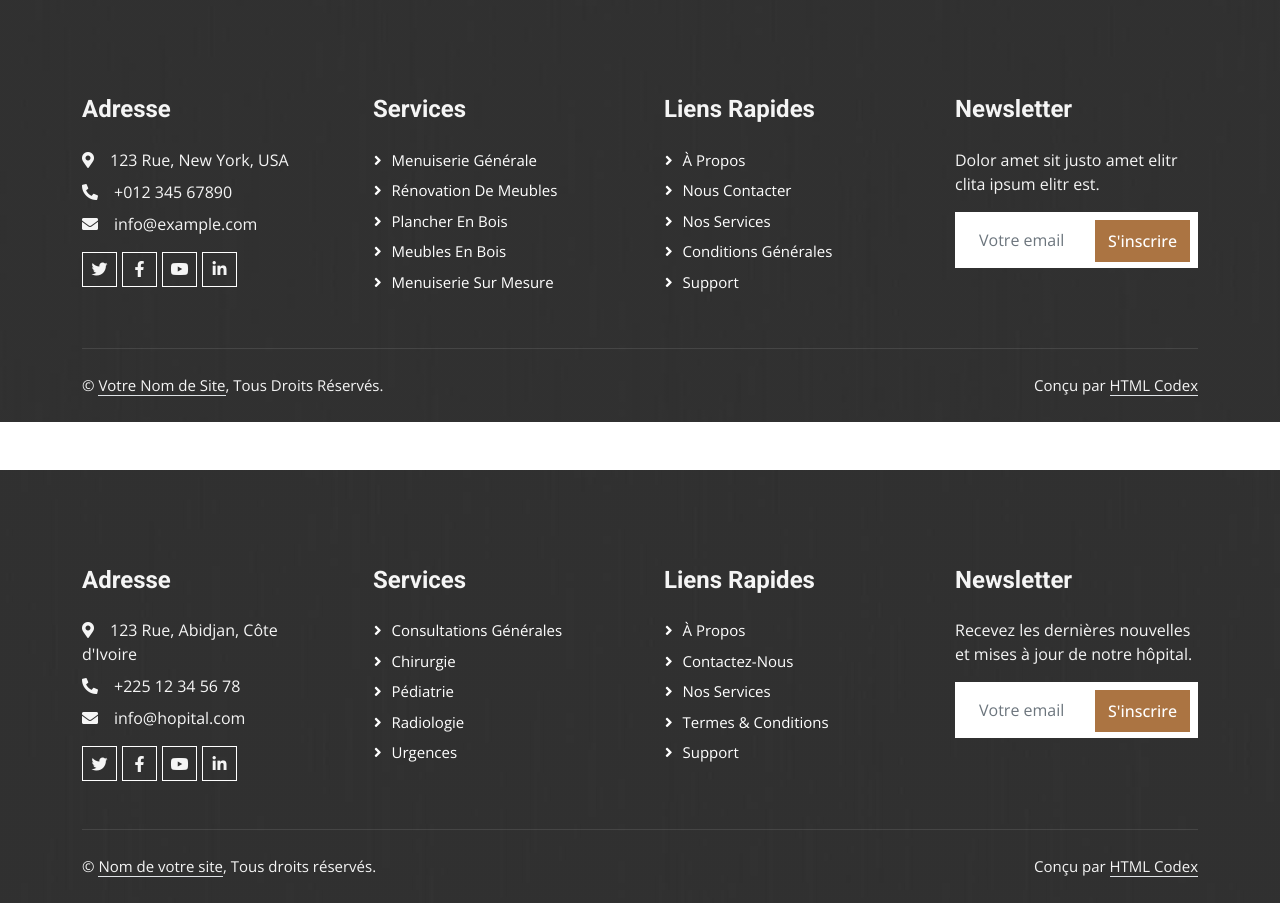
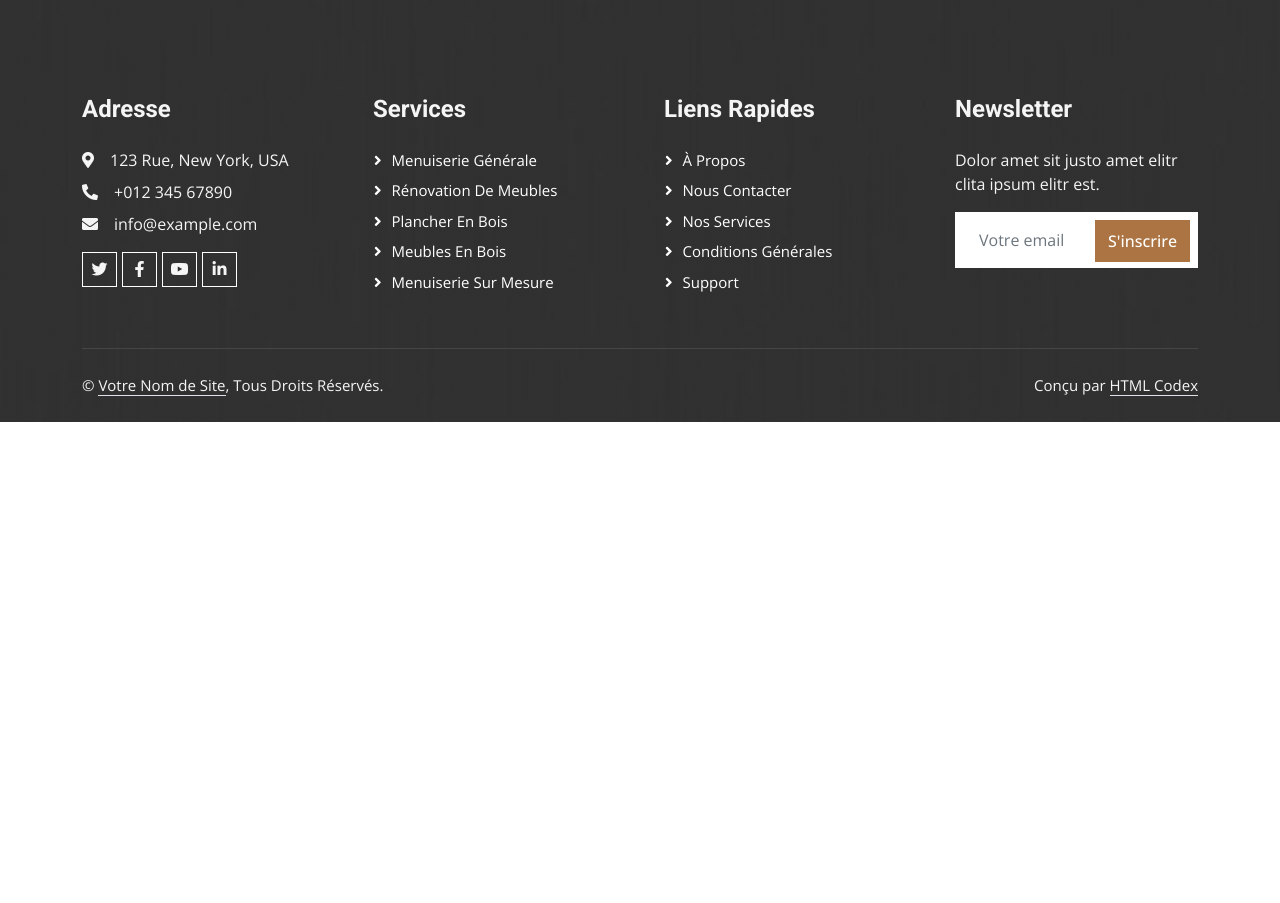
Before and after one commit to debady/sohapigroup, a PHP site: page /404.php in a window 1280 px wide. Shown: the part 1048-1951 px from the top of the page. After the commit the page ends 1470 px from the top, so only its background shows below. Run offline with PHP 8.4, Linux system fonts and the light colour scheme; some libraries are stand-ins or nearby versions.

Commit message:
Recup tout et normalisé

```diff
--- a/includes/footer.php
+++ b/includes/footer.php
@@ -52,7 +52,7 @@
             </div>
         </div>
     </div>
-<div class="container-fluid bg-dark text-light footer mt-5 pt-5 wow fadeIn" data-wow-delay="0.1s">
+    <!-- <div class="container-fluid bg-dark text-light footer mt-5 pt-5 wow fadeIn" data-wow-delay="0.1s">
         <div class="container py-5">
             <div class="row g-5">
                 <div class="col-lg-3 col-md-6">
@@ -100,13 +100,12 @@
                         &copy; <a class="border-bottom" href="#">Nom de votre site</a>, Tous droits réservés.
                     </div>
                     <div class="col-md-6 text-center text-md-end">
-                        <!--/*** Ce modèle est gratuit tant que vous gardez le lien/crédit de l'auteur du pied de page. Si vous souhaitez utiliser le modèle sans le lien/crédit de l'auteur du pied de page, vous pouvez acheter la licence de suppression de crédit sur "https://htmlcodex.com/credit-removal". Merci pour votre soutien. ***/-->
                         Conçu par <a class="border-bottom" href="https://htmlcodex.com">HTML Codex</a>
                     </div>
                 </div>
             </div>
         </div>
-    </div>
+    </div> -->
 
 
 <!-- Retour en Haut -->
--- a/index.php
+++ b/index.php
@@ -5,7 +5,6 @@
 
     <body>
         <?php include("includes/preload.php");?>
-        <?php include("includes/pre_entete.php");?>
         <?php include("includes/navbar.php");?>
         <?php include("includes/slade.php");?>
         <?php include("includes/specialites.php");?>
```
Lines whose indentation alone changed are shown as unchanged.
